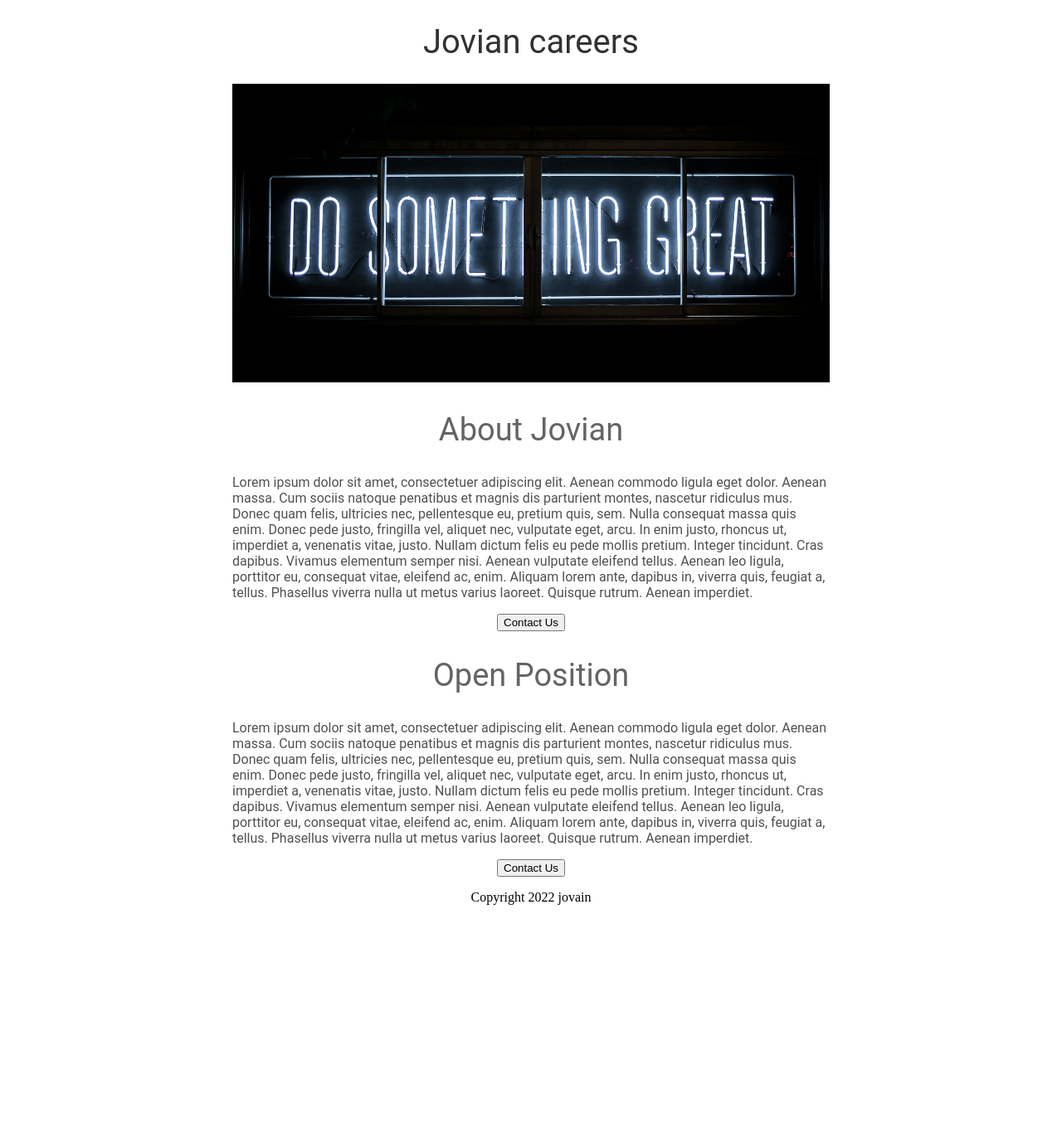
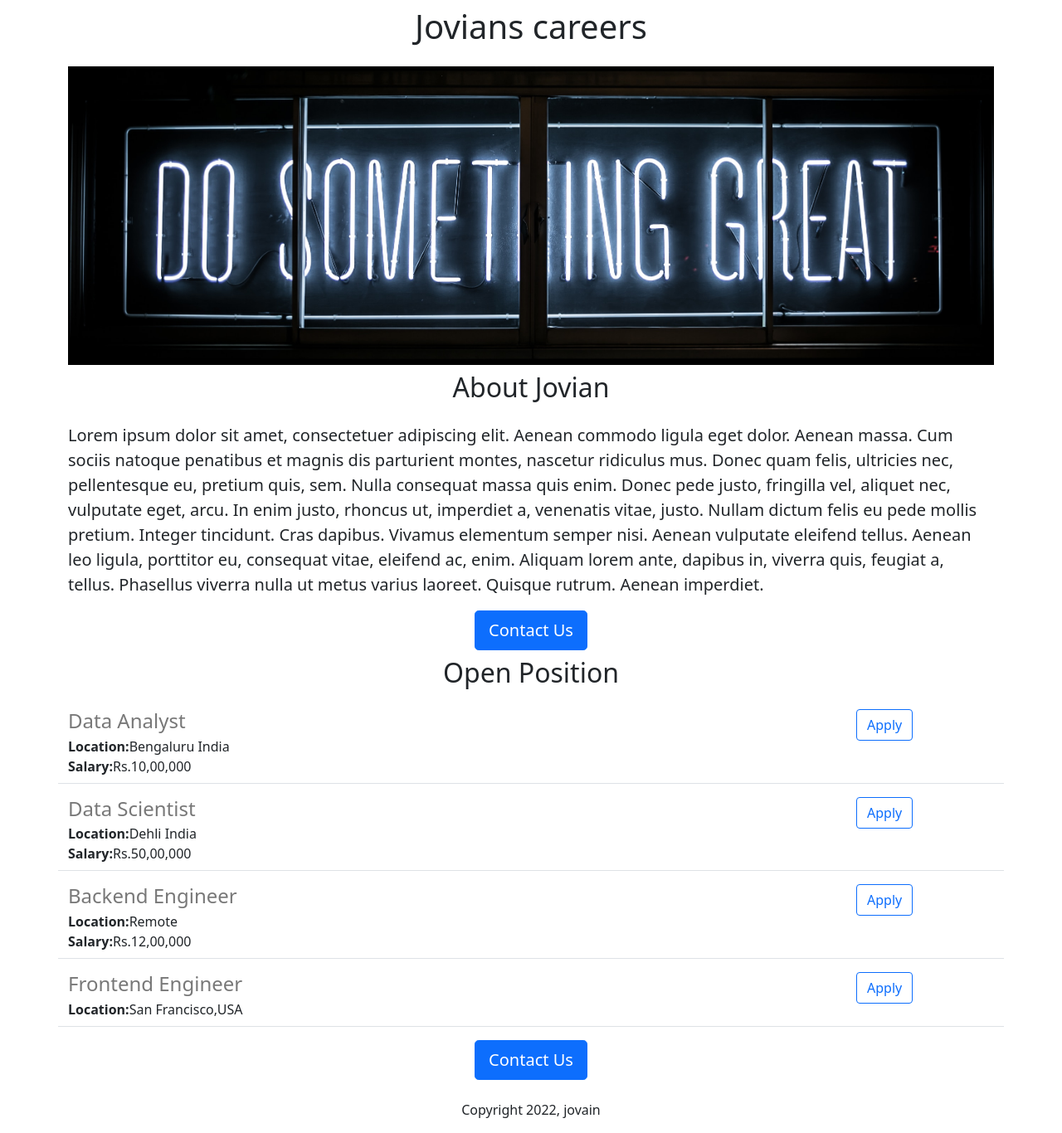
Before and after one commit to Saira-Fatima/jovian-career-website, a Flask app: page / in a window 1280 px wide. Shown: the whole page at 83% size. Before the commit the page ends 1091 px from the top, so only its background shows below. Run offline with Flask 3, Linux system fonts and the light colour scheme.

Commit message:
Added Dynamic Data And API route

```diff
--- a/app.py
+++ b/app.py
@@ -1,10 +1,36 @@
-from flask import Flask, render_template
+from flask import Flask, render_template, jsonify
 
 app = Flask(__name__)
 
+JOBS = [{
+  'id': 1,
+  'title': 'Data Analyst',
+  'location': 'Bengaluru India',
+  'salary': 'Rs.10,00,000'
+}, {
+  'id': 2,
+  'title': 'Data Scientist',
+  'location': 'Dehli India',
+  'salary': 'Rs.50,00,000'
+}, {
+  'id': 3,
+  'title': 'Backend Engineer',
+  'location': 'Remote',
+  'salary': 'Rs.12,00,000'
+}, {
+  'id': 4,
+  'title': 'Frontend Engineer',
+  'location': 'San Francisco,USA',
+}]
+
+
 @app.route("/")
-def hello():
-  return render_template('home.html')
+def hello_jovians():
+  return render_template('home.html', jobs=JOBS, company_name="Jovians")
+
+@app.route("/api/JOBS")
+def list_jobs():
+  return jsonify(JOBS)
 
 if __name__ == "__main__":
-  app.run(host='0.0.0.0',debug=True)
+  app.run(host='0.0.0.0', debug=True)
--- a/templates/home.html
+++ b/templates/home.html
@@ -1,53 +1,37 @@
 <!DOCTYPE html>
   <html>
     <header>
+    <meta charset="utf-8">
+    <meta name="viewport" content="width=device-width, initial-scale=1">
       <title>Jovian careers</title>
-      <style>
-        h1 {
-          font-size:40px;
-          font-family:Roboto;
-          font-weight:normal;
-          color: rgb(50, 50, 50);
-          text-align:center;
-        }
-        h2 {
-          font-size:38px;
-          font-family:Roboto;
-          font-weight:normal;
-          color:rgb(100,100,100);
-          text-align:center;
-        }
-        #banner {
-          width:100%;
-          height:360px;
-          object-fit:cover;
-        }
-        .body-text {
-           font-family:Roboto;
-           color:rgb(80,80,80);
-        }
-        #container {
-           max-width:720px;
-           margin:0 auto;
-        }
-
-      </style>
+          <link href="https://cdn.jsdelivr.net/npm/bootstrap@5.0.2/dist/css/bootstrap.min.css" rel="stylesheet" integrity="sha384-EVSTQN3/azprG1Anm3QDgpJLIm9Nao0Yz1ztcQTwFspd3yD65VohhpuuCOmLASjC" crossorigin="anonymous">
+        <style>
+          #banner{
+            height:360px;
+            object-fit:cover;
+            width:100%;
+          }
+        </style>
     </header>
     <body>
-      <div id="container">
-      <h1>Jovian careers</h1>
-      <img id = "banner" src ="https://jovian-career-website--sairafatima.repl.co/static/banner.jpg">
-      <h2>About Jovian</h2>
-        <div class="body-text">
-      <p>Lorem ipsum dolor sit amet, consectetuer adipiscing elit. Aenean commodo ligula eget dolor. Aenean massa. Cum sociis natoque penatibus et magnis dis parturient montes, nascetur ridiculus mus. Donec quam felis, ultricies nec, pellentesque eu, pretium quis, sem. Nulla consequat massa quis enim. Donec pede justo, fringilla vel, aliquet nec, vulputate eget, arcu. In enim justo, rhoncus ut, imperdiet a, venenatis vitae, justo. Nullam dictum felis eu pede mollis pretium. Integer tincidunt. Cras dapibus. Vivamus elementum semper nisi. Aenean vulputate eleifend tellus. Aenean leo ligula, porttitor eu, consequat vitae, eleifend ac, enim. Aliquam lorem ante, dapibus in, viverra quis, feugiat a, tellus. Phasellus viverra nulla ut metus varius laoreet. Quisque rutrum. Aenean imperdiet.</p> </div>
-<div style="text-align:center">
-<button>Contact Us</button></div>
-      <h2>Open Position</h2>
-<div class="body-text">
-      <p>Lorem ipsum dolor sit amet, consectetuer adipiscing elit. Aenean commodo ligula eget dolor. Aenean massa. Cum sociis natoque penatibus et magnis dis parturient montes, nascetur ridiculus mus. Donec quam felis, ultricies nec, pellentesque eu, pretium quis, sem. Nulla consequat massa quis enim. Donec pede justo, fringilla vel, aliquet nec, vulputate eget, arcu. In enim justo, rhoncus ut, imperdiet a, venenatis vitae, justo. Nullam dictum felis eu pede mollis pretium. Integer tincidunt. Cras dapibus. Vivamus elementum semper nisi. Aenean vulputate eleifend tellus. Aenean leo ligula, porttitor eu, consequat vitae, eleifend ac, enim. Aliquam lorem ante, dapibus in, viverra quis, feugiat a, tellus. Phasellus viverra nulla ut metus varius laoreet. Quisque rutrum. Aenean imperdiet.</p> </div>
-<div style="text-align:center">
-<button>Contact Us</button>
-<p>Copyright 2022 jovain</p>
+      <div class = "container">
+      <h1 class="text-center mt-2 mb-4">{{company_name}} careers</h1>
+      <img class="img-fluid" id = "banner" src ="https://jovian-career-website--sairafatima.repl.co/static/banner.jpg">
+      <h2 class="text-center mt-2 mb-4">About Jovian</h2>
+        <div>
+      <p class="lead">Lorem ipsum dolor sit amet, consectetuer adipiscing elit. Aenean commodo ligula eget dolor. Aenean massa. Cum sociis natoque penatibus et magnis dis parturient montes, nascetur ridiculus mus. Donec quam felis, ultricies nec, pellentesque eu, pretium quis, sem. Nulla consequat massa quis enim. Donec pede justo, fringilla vel, aliquet nec, vulputate eget, arcu. In enim justo, rhoncus ut, imperdiet a, venenatis vitae, justo. Nullam dictum felis eu pede mollis pretium. Integer tincidunt. Cras dapibus. Vivamus elementum semper nisi. Aenean vulputate eleifend tellus. Aenean leo ligula, porttitor eu, consequat vitae, eleifend ac, enim. Aliquam lorem ante, dapibus in, viverra quis, feugiat a, tellus. Phasellus viverra nulla ut metus varius laoreet. Quisque rutrum. Aenean imperdiet.</p> </div>
+<div class="text-center">
+<button class="btn btn-primary btn-lg">Contact Us</button></div>
+      <h2 class="text-center mt-2 mb-4">Open Position</h2>
+<div>
+
+        {% for job in jobs %}
+        {% include"jobitem.html" %}
+        {% endfor %}
+       </div>
+<div class="text-center">
+<button class="btn btn-primary btn-lg">Contact Us</button>
+<p class="mt-4">Copyright 2022, jovain</p>
       </div>
         </div>
     </body>
--- /dev/null
+++ b/templates/jobitem.html
@@ -0,0 +1,13 @@
+
+<div class="border-bottom row" style="margin-bottom:16px;padding-bottom:8px;">
+  <div class="col-10">
+            <h4 style="color:rgb(120,120,120); margin-bottom:4px;" > {{job["title"]}}
+            </h4>
+          <div> <b>Location:</b>{{job["location"]}} </div>
+            {% if 'salary' in job %}
+            <div> <b>Salary:</b>{{job["salary"]}} </div>
+            {% endif %}  </div>
+  <div class="col-2">
+          <button type="button" class="btn btn-outline-primary">Apply</button>
+    </div>
+</div>
```
